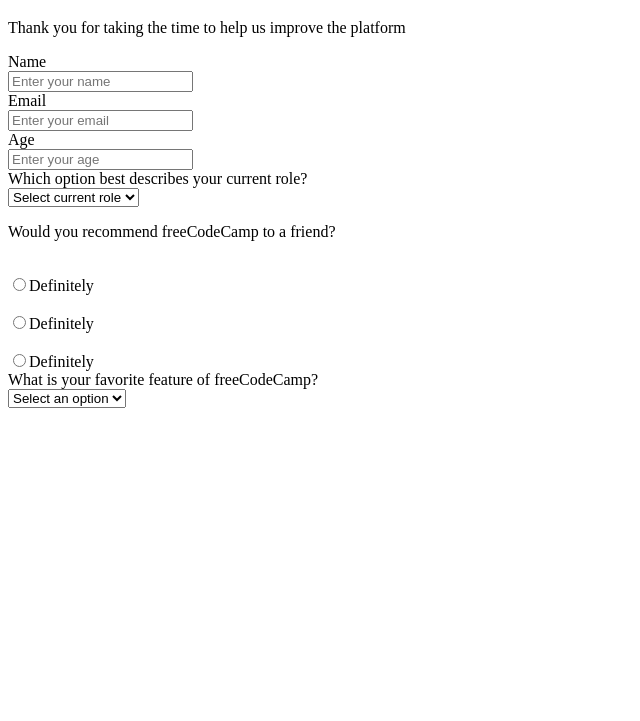
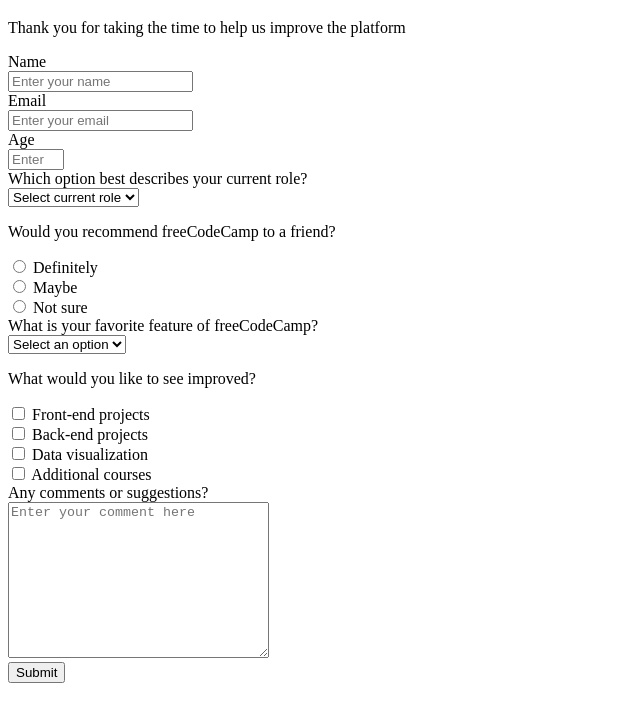
Before and after one commit to PauGarciaMartinez/survey-form, a plain HTML site: page index.html in a window 1280 px wide. Shown: the part 61-782 px from the top of the page, without its empty margins (0-640 px from the left). Drawn offline with Linux system fonts and the light colour scheme.

Commit message:
Finish html file, ready for css

```diff
--- a/index.html
+++ b/index.html
@@ -10,14 +10,17 @@
     <main>
         <h1 id="title">freeCodeCamp Survey Form</h1>
         <p id="description">Thank you for taking the time to help us improve the platform</p>
-        <form id="survey-form" action="">
+
+        <form id="survey-form" action="" method="POST">
+            <div class="form-group">
                 <label id="name-label" for="name">Name</label><br>
                 <input id="name" type="name" placeholder="Enter your name" required><br>
                 <label id="email-label" for="email">Email</label><br>
                 <input id="email" type="email" placeholder="Enter your email" required><br>
                 <label id="number-label" for="number">Age</label><br>
-            <input id="number" type="number" placeholder="Enter your age"><br>
-
+                <input id="number" type="number" min="1" max="99" placeholder="Enter your age"><br>
+            </div>
+            <div class="form-group">
                 <label id="dropdown-label" for="dropdown">Which option best describes your current role?</label><br>
                     <select id="dropdown" name="role"><br>
                         <option disabled selected value="">Select current role</option>
@@ -27,18 +30,18 @@
                         <option value="prefer not to say">Prefer not to say</option>
                         <option value="other">Other</option>
                     </select><br>
+            </div>
+            <div class="form-group">
                 <p>Would you recommend freeCodeCamp to a friend?</p>
-            <label for="definitely"><br>
-                <input id="definitely" type="radio" name="recommendation">Definitely
-            </label><br>
-            <label for="definitely"><br>
-                <input id="definitely" type="radio" name="recommendation">Definitely
-            </label><br>
-            <label for="definitely"><br>
-                <input id="definitely" type="radio" name="recommendation">Definitely
-            </label><br>
-
-            <label id="dropdown-label-two" for="dropdown-two">What is your favorite feature of freeCodeCamp?</label><br>
+                <input id="definitely" value="definitely" type="radio" name="recommendation">
+                <label for="definitely">Definitely</label><br>
+                <input id="maybe" value="maybe" type="radio" name="recommendation">
+                <label for="maybe">Maybe</label><br>
+                <input id="not sure" value="not sure" type="radio" name="recommendation">
+                <label for="not sure">Not sure</label><br>
+            </div>
+            <div class="form-group">
+                <label for="dropdown-two">What is your favorite feature of freeCodeCamp?</label><br>
                 <select id="dropdown-two" name="feature"><br>
                     <option value="">Select an option</option>
                     <option value="challenges">Challenges</option>
@@ -46,7 +49,25 @@
                     <option value="community">Community</option>
                     <option value="open source">Open Source</option>
                 </select>
-
+            </div>
+            <div class="form-group">
+                <p>What would you like to see improved?</p>
+                <input id="front-end projects" value="front-end projects" type="checkbox" name="improve">
+                <label for="front-end projects">Front-end projects</label><br>
+                <input id="back-end projects" value="back-end projects" type="checkbox" name="improve">
+                <label for="back-end projects">Back-end projects</label><br>
+                <input id="data visualization" value="data visualization" type="checkbox" name="improve">
+                <label for="data visualization">Data visualization</label><br>
+                <input id="additional courses" value="additional courses" type="checkbox" name="improve">
+                <label for="additional courses">Additional courses</label><br>
+            </div>
+            <div class="form-group">
+                <label for="suggestion">Any comments or suggestions?</label><br>
+                <textarea name="suggestions" id="suggestions" cols="30" rows="10" placeholder="Enter your comment here"></textarea>
+            </div>
+            <div>
+                <button type="submit" id="submit">Submit</button>
+            </div>
         </form>
     </main>
     <script src="https://cdn.freecodecamp.org/testable-projects-fcc/v1/bundle.js"></script>
```
Lines whose indentation alone changed are shown as unchanged.
